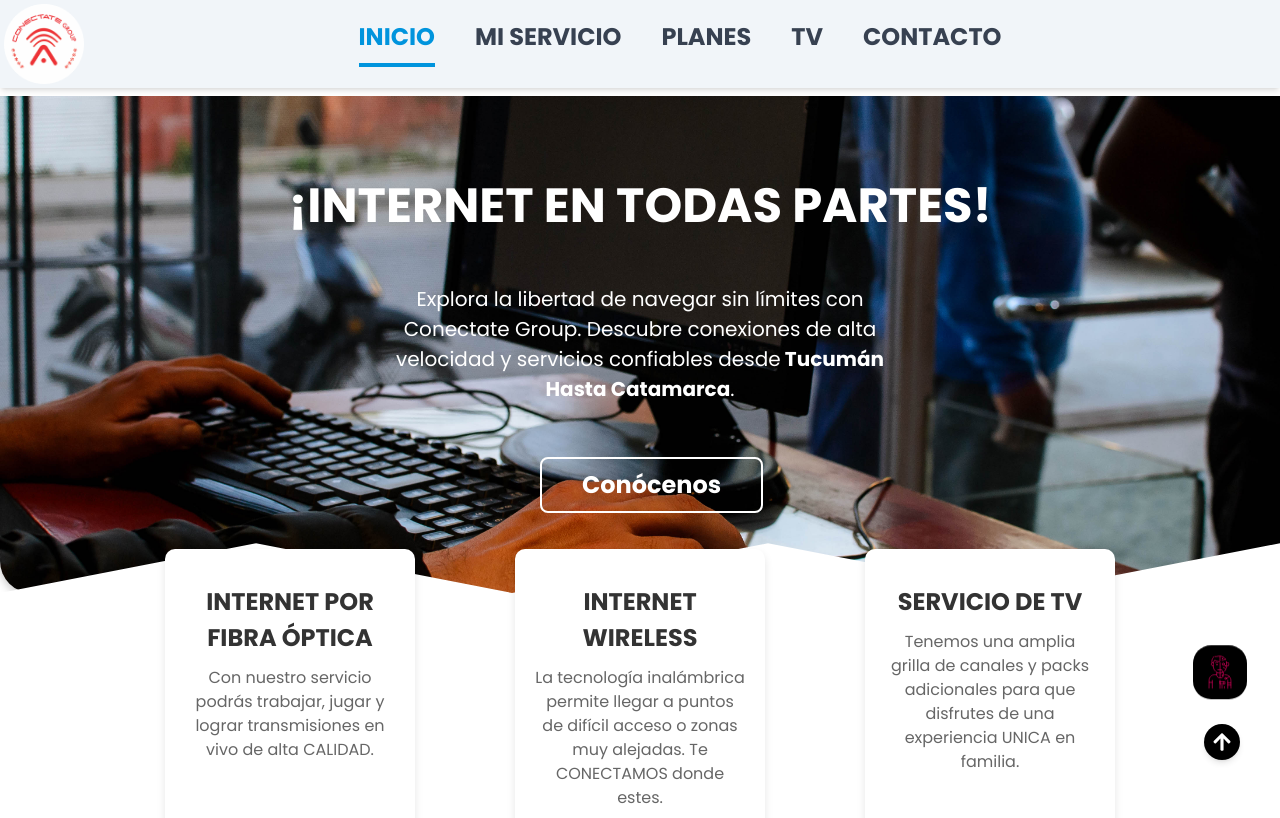
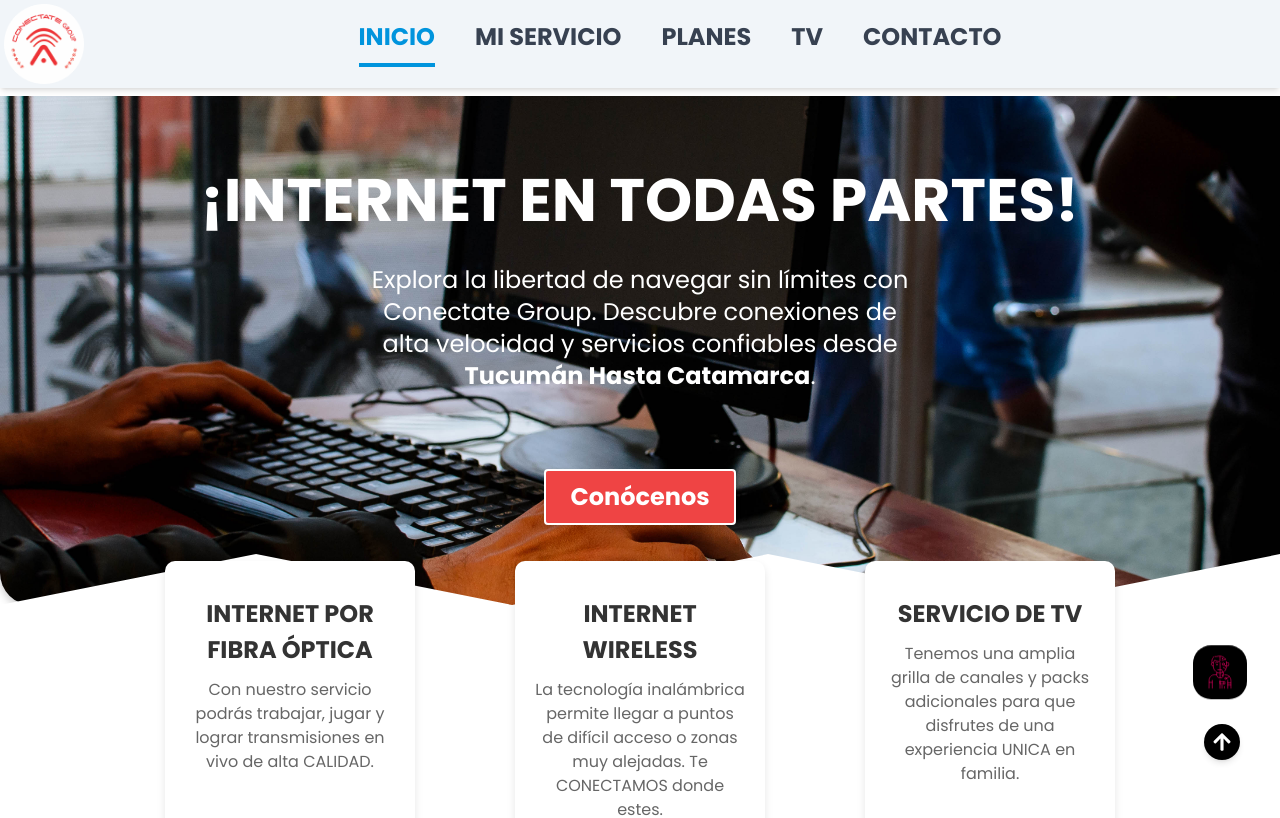
Before and after one commit to SoftFusion-Technologies/ep-cornaglia-ofi, a React (Vite) app: page / in a window 1280 px wide. Shown: the top 818 px of the page. Built offline with nearby package versions, Linux system fonts and the light colour scheme.

Commit message:
Se mejora el Header, cambio #1

```diff
--- a/src/Components/Header/Header.jsx
+++ b/src/Components/Header/Header.jsx
@@ -1,7 +1,34 @@
-import React from 'react';
+import React, { useEffect, useState } from 'react';
 import '../../Styles/header.css'; // Importación de CSS tradicional
-import FondoHeader from '../../Images/NuevasImagenes/FondoHeader.webp'
+import FondoHeader from '../../Images/NuevasImagenes/CONECTATE-64.webp';
+
 const Header = () => {
+  const [typedText, setTypedText] = useState('');
+  const [isDeleting, setIsDeleting] = useState(false); // Estado para controlar escritura/borrado
+  const [charIndex, setCharIndex] = useState(0); // Índice del carácter actual
+  const textToType = '¡INTERNET EN TODAS PARTES!';
+  const typingSpeed = isDeleting ? 50 : 80; // Velocidad más rápida al borrar
+
+  useEffect(() => {
+    const handleTyping = () => {
+      if (!isDeleting && charIndex < textToType.length) {
+        setTypedText(textToType.slice(0, charIndex + 1));
+        setCharIndex((prev) => prev + 1);
+      } else if (isDeleting && charIndex > 0) {
+        setTypedText(textToType.slice(0, charIndex - 1));
+        setCharIndex((prev) => prev - 1);
+      } else if (!isDeleting && charIndex === textToType.length) {
+        setTimeout(() => setIsDeleting(true), 1000); // Pausa antes de borrar
+      } else if (isDeleting && charIndex === 0) {
+        setIsDeleting(false); // Cambiar a escribir después de borrar
+      }
+    };
+
+    const typeInterval = setTimeout(handleTyping, typingSpeed);
+
+    return () => clearTimeout(typeInterval); // Limpiar timeout al desmontar
+  }, [charIndex, isDeleting, textToType, typingSpeed]);
+
   const handleScroll = () => {
     const element = document.getElementById('quienesSomos');
     element.scrollIntoView({ behavior: 'smooth' });
@@ -9,21 +36,32 @@
 
   return (
     <div
-        className="header mt-24 bg-cover bg-center bg-no-repeat"
+      className="header mt-24 bg-cover bg-center bg-no-repeat relative"
+      style={{ backgroundImage: `url(${FondoHeader})` }}
       id="inicio"
     >
       <div className="headerContent">
         <div className="w-full text-center text-white pt-10 lg:pt-32">
-            <h1 className="title">¡INTERNET EN TODAS PARTES!</h1>
+          {/* Título con animación de tipeado y borrado */}
+          <h1 className="title text-4xl md:text-6xl font-bold mb-6">
+            {typedText}
+            <span className="text-red-500 blinking-cursor">|</span>{' '}
+          </h1>
+          {/* Descripción con animación */}
           <div className="flex justify-center items-center">
-              <p className="description">
-              Explora la libertad de navegar sin límites con Conectate Group. Descubre conexiones de alta velocidad y servicios confiables desde
+            <p className="description text-lg md:text-2xl animate-slide-up">
+              Explora la libertad de navegar sin límites con Conectate Group.
+              Descubre conexiones de alta velocidad y servicios confiables desde
               <strong> Tucumán Hasta Catamarca</strong>.
             </p>
           </div>
-            <div className="buttonContainer">
+          {/* Botón principal */}
+          <div className="buttonContainer mt-6">
             <div className="w-[200px]">
-                <button className="buttonHeader" onClick={handleScroll}>
+              <button
+                className="buttonHeader bg-red-500 text-white font-bold py-2 px-6 rounded shadow-md hover:bg-red-700 transition-transform transform hover:scale-105"
+                onClick={handleScroll}
+              >
                 Conócenos
               </button>
             </div>
--- a/src/Styles/header.css
+++ b/src/Styles/header.css
@@ -28,11 +28,19 @@
   padding: 2rem;
   position: relative;
   overflow: hidden;
-    clip-path: polygon(0 0, 100% 0, 100% 90%, 80% 100%, 60% 90%, 40% 100%, 20% 90%, 0 100%); /* Mantiene la forma de montaña */
+  clip-path: polygon(
+    0 0,
+    100% 0,
+    100% 90%,
+    80% 100%,
+    60% 90%,
+    40% 100%,
+    20% 90%,
+    0 100%
+  ); /* Mantiene la forma de montaña */
   z-index: 1;
   margin-top: 1rem;
 }
-
 
 .headerContent {
   padding-top: 20px;
@@ -99,7 +107,6 @@
   border-color: var(--vivid-red);
 }
 
-
 @media (min-width: 1024px) {
   .headerContent {
     flex-direction: row;
@@ -116,7 +123,6 @@
   }
 
   .titleLarge {
-
     font-size: 6rem;
   }
 }
@@ -127,7 +133,6 @@
     margin-top: -1.5rem;
     padding: 0.5rem;
   }
-
 }
 
 @media (max-width: 480px) {
@@ -136,3 +141,19 @@
     padding: 0.3rem;
   }
 }
+
+@keyframes blink {
+  0%,
+  100% {
+    opacity: 1;
+  }
+  50% {
+    opacity: 0;
+  }
+}
+
+.blinking-cursor {
+  display: inline-block;
+  width: 1px;
+  animation: blink 0.8s step-end infinite;
+}
```
Lines whose indentation alone changed are shown as unchanged.
